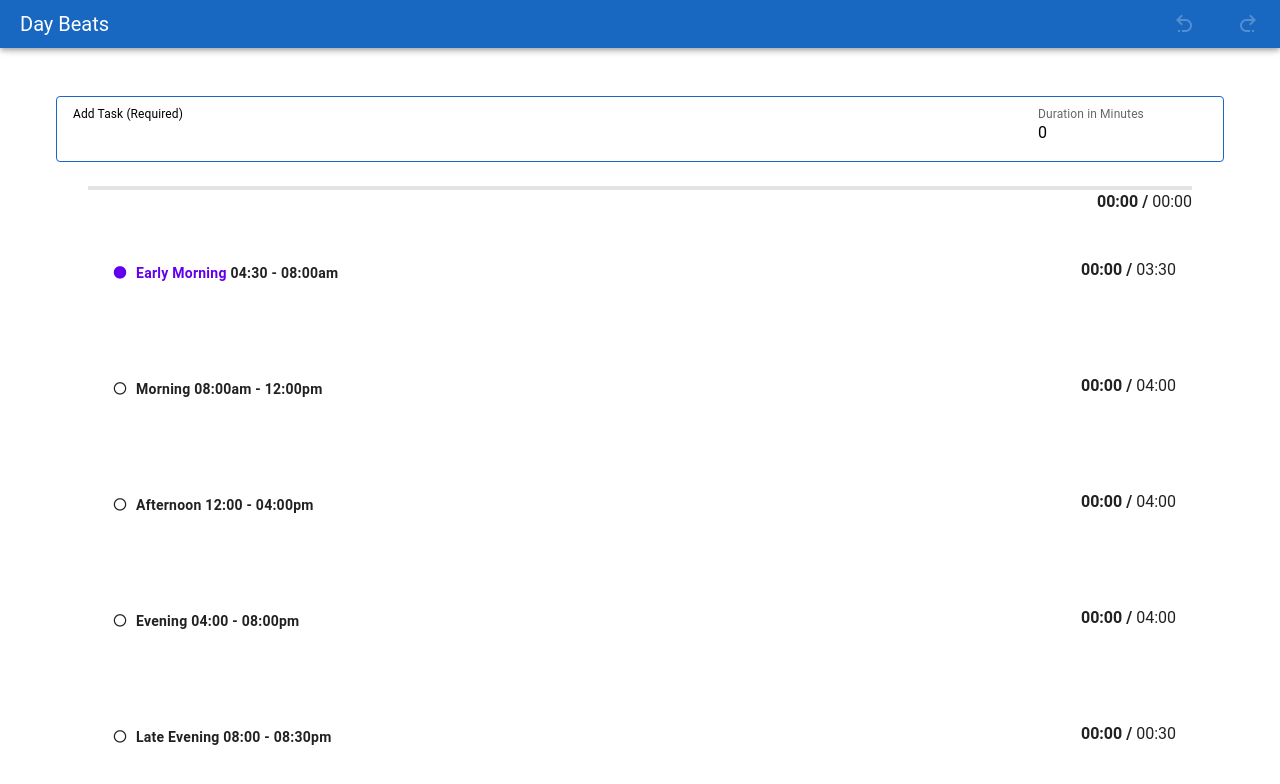
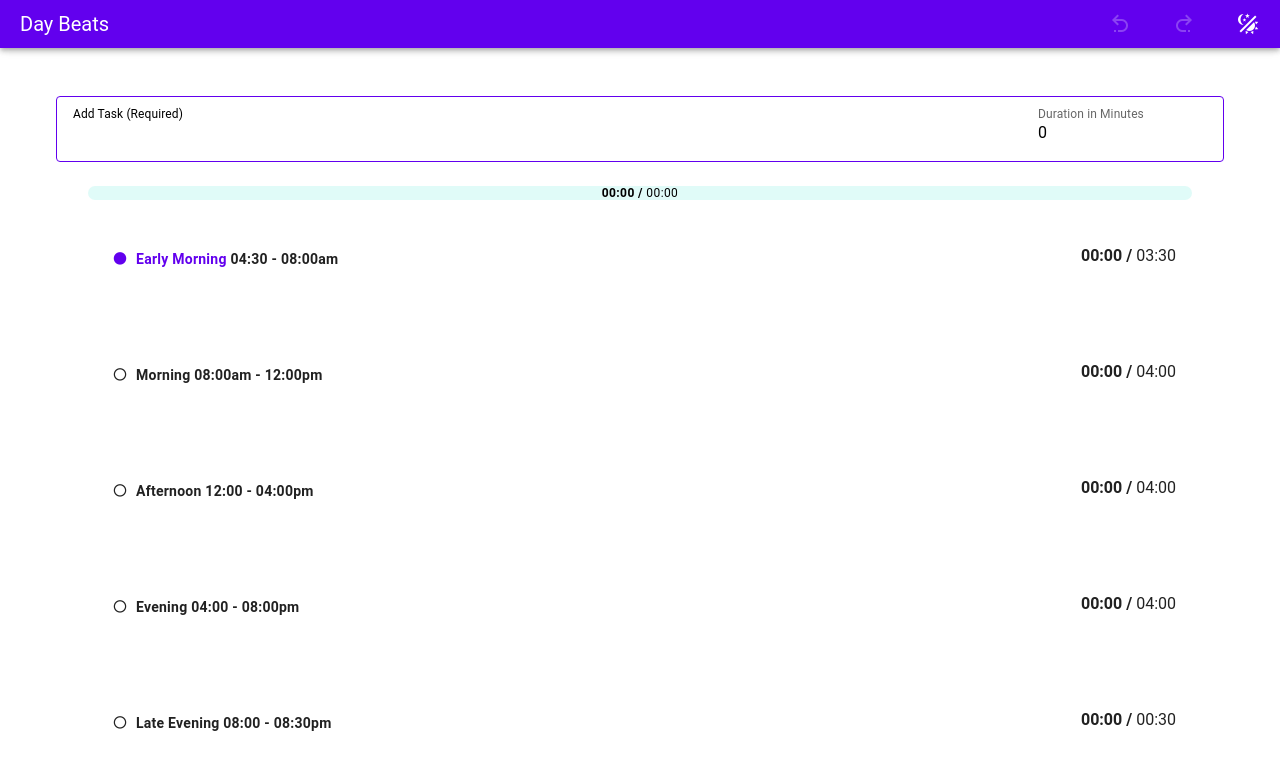
Before and after one commit to cwiki/day-beats, a Vue app: page / in a window 1280 px wide. Shown: the top 784 px of the page. Built offline with nearby package versions, Linux system fonts and the light colour scheme.

Commit message:
adjusted styles, theme and row indexes

```diff
--- a/src/App.vue
+++ b/src/App.vue
@@ -5,19 +5,40 @@ import MyAppToolbar from "@/components/MyAppToolbar.vue";
 import { getDefaultSegments } from "@/common/helpers";
 import { useTaskStore } from "@/stores/task";
 import { useSegmentStore } from "@/stores/segment";
+import { useTheme } from "vuetify";
 
 const taskStore = useTaskStore();
 const segmentStore = useSegmentStore();
 const segments = getDefaultSegments();
+const theme = useTheme();
 
-const tasks = window.localStorage.getItem("DAY_BEAT_TASKS")
-if (tasks) taskStore.setTaskState(JSON.parse(tasks))
-const segs = window.localStorage.getItem("DAY_BEAT_SEGMENTS")
-if (segs) segmentStore.setSegmentState(JSON.parse(segs))
+const tasks = window.localStorage.getItem("DAY_BEAT_TASKS");
+if (tasks) taskStore.setTaskState(JSON.parse(tasks));
+const segs = window.localStorage.getItem("DAY_BEAT_SEGMENTS");
+if (segs) segmentStore.setSegmentState(JSON.parse(segs));
+const vTheme = window.localStorage.getItem("VUETIFY_THEME");
+if (vTheme) theme.global.name.value = vTheme;
+
 // init the segments if there are none
 if (!segmentStore.segments.length) {
   segmentStore.addChanges("INSERT", ...segments);
 }
+
+function toggleTheme() {
+  if (theme.global.name.value === "beatLight") {
+    theme.global.name.value = "beatDark";
+  } else {
+    theme.global.name.value = "beatLight";
+  }
+  window.localStorage.setItem("VUETIFY_THEME", theme.global.name.value);
+}
+
+watch(
+  () => theme.global.name.value,
+  (value) => {
+    window.localStorage.setItem("VUETIFY_THEME", value);
+  }
+);
 
 watch(
   () => taskStore.tasks,
@@ -34,7 +55,6 @@ watch(
     console.log("DAY_BEAT_SEGMENTS", "saved");
   }
 );
-
 </script>
 
 <template>
--- a/src/common/helpers.ts
+++ b/src/common/helpers.ts
@@ -36,7 +36,6 @@ export function getDefaultSegments(): Array<Segment> {
     },
   ];
 }
-
 export function calculateTaskListDuration(tasks: Array<Task>): number {
   return tasks.reduce(
     (carry, task) => (task.duration ? Number(carry) + task.duration : carry),
--- a/src/components/DayProgress.vue
+++ b/src/components/DayProgress.vue
@@ -11,11 +11,18 @@ const percentDone = computed(() => {
 </script>
 
 <template>
-  <v-progress-linear :model-value="percentDone" />
-  <div class="text-right">
-    <TimeCompare
-      :used="taskStore.allocatedTimeDone"
-      :available="taskStore.allocatedTime"
-    />
-  </div>
+  <v-progress-linear
+    rounded
+    color="secondary"
+    :model-value="percentDone"
+    height="14"
+  >
+    <span class="text-sm-caption text-black">
+      <TimeCompare
+        :used="taskStore.allocatedTimeDone"
+        :available="taskStore.allocatedTime"
+      />
+    </span>
+  </v-progress-linear>
+  <div class="text-right"></div>
 </template>
--- a/src/components/MyAppToolbar.vue
+++ b/src/components/MyAppToolbar.vue
@@ -2,9 +2,20 @@
 import { computed } from "vue";
 import { useRoute } from "vue-router";
 import { useTaskStore } from "@/stores/task";
+import { useTheme } from "vuetify";
+
 const taskStore = useTaskStore();
 const route = useRoute();
 const showUndoRedo = computed(() => route.name === "Beats");
+const theme = useTheme();
+
+function toggleTheme() {
+  if (theme.global.name.value === "beatLight") {
+    theme.global.name.value = "beatDark";
+  } else {
+    theme.global.name.value = "beatLight";
+  }
+}
 </script>
 
 <template>
@@ -28,6 +39,12 @@ const showUndoRedo = computed(() => route.name === "Beats");
         <v-icon size="x-large">mdi-redo-variant</v-icon>
         <v-tooltip activator="parent" location="bottom"> cmd + y </v-tooltip>
       </v-btn>
+      <v-btn @click="toggleTheme">
+        <v-icon size="x-large">mdi-theme-light-dark</v-icon>
+        <v-tooltip activator="parent" location="bottom">
+          Toggle Dark Mode
+        </v-tooltip>
+      </v-btn>
       <!--      <v-btn to="/">-->
       <!--        <v-icon size="x-large">mdi-format-list-numbered</v-icon>-->
       <!--        <v-tooltip activator="parent" location="bottom">-->
--- a/src/components/SegmentSingle.vue
+++ b/src/components/SegmentSingle.vue
@@ -38,12 +38,6 @@ const isCurrentSegment = computed(() => {
 });
 </script>
 
-<style scoped>
-.activeSegment {
-  color: #6200ee;
-}
-</style>
-
 <template>
   <v-sheet>
     <v-row>
@@ -51,14 +45,16 @@ const isCurrentSegment = computed(() => {
         <h2 class="text-sm-body-2">
           <strong>
             <v-btn
+              :color="isCurrentSegment ? 'primary' : ''"
+              :class="{ activeSegment: isCurrentSegment }"
+              :icon="isCurrentSegment ? 'mdi-circle' : 'mdi-circle-outline'"
+              variant="text"
               class="pb-1"
-              :class="{ activeSegment: isCurrentSegment }"
+              flat
+              size="x-small"
               @click="segmentStore.setSegment(modelValue)"
-              flat
-              :icon=" isCurrentSegment ? 'mdi-circle' : 'mdi-circle-outline'"
-              size="x-small"
             />
-            <span :class="{ activeSegment: isCurrentSegment }">
+            <span :class="{ 'text-primary': isCurrentSegment }">
               {{ modelValue.description }}
             </span>
             {{ formatTimeRange(modelValue.startTime, modelValue.endTime) }}
--- a/src/components/TaskListItem.vue
+++ b/src/components/TaskListItem.vue
@@ -36,13 +36,15 @@ function toggleTaskDone() {
 
 <template>
   <v-list-item @click="$emit('click')">
+    <template v-slot:prepend>
+      <span class="mr-4">{{ index }}</span>
+    </template>
     <template v-slot:title>
-      <span class="mr-4">{{ index }}</span>
       <span v-if="!modelValue.done">{{ modelValue.description }}</span>
       <del v-else>{{ modelValue.description }}</del>
     </template>
     <template v-if="modelValue.startTime" v-slot:subtitle>
-      <TaskStartTime class="ml-1" :modelValue="modelValue" />
+      <TaskStartTime :modelValue="modelValue" />
     </template>
     <template v-slot:append>
       <span v-if="modelValue.duration">
--- a/src/components/TaskStartTime.vue
+++ b/src/components/TaskStartTime.vue
@@ -15,7 +15,7 @@ const text = computed(() => {
 });
 </script>
 <template>
-  <span style="color: #ff4f39">
+  <span class="text-info">
     <strong>{{ text }}</strong>
   </span>
 </template>
--- a/src/components/TimeCompare.vue
+++ b/src/components/TimeCompare.vue
@@ -16,6 +16,8 @@ const oa = computed(() => props.used > props.available);
 </script>
 
 <template>
-  <strong :class="{ 'text-red': oa }">{{ durationToHHmm(used) }} / </strong
-  >{{ durationToHHmm(available) }}
+  <span>
+    <strong :class="{ 'text-red': oa }">{{ durationToHHmm(used) }} / </strong
+    >{{ durationToHHmm(available) }}
+  </span>
 </template>
--- a/src/components/fields/TaskComboField.vue
+++ b/src/components/fields/TaskComboField.vue
@@ -1,6 +1,5 @@
 <script setup lang="ts">
 import { computed } from "vue";
-import { useTheme } from "vuetify";
 import { defineProps } from "vue";
 import { durationToHHmm } from "@/common/formatters";
 import { getFormFieldTextColor } from "@/common/helpers";
@@ -15,10 +14,6 @@ const props = defineProps({
     default: 0,
   },
 });
-
-const theme = useTheme();
-const textColor =
-  theme.global.name.value === "dark" ? "text-white" : "text-black";
 
 const durationLabel = computed(() => {
   if (props.duration) return "Duration " + durationToHHmm(props.duration);
--- a/src/plugins/vuetify.ts
+++ b/src/plugins/vuetify.ts
@@ -3,7 +3,22 @@ import { createVuetify } from "vuetify";
 import * as components from "vuetify/components";
 import * as directives from "vuetify/directives";
 
-const myCustomLightTheme = {
+const beatDark = {
+  dark: true,
+  colors: {
+    // background: '#FFFFFF',
+    // surface: '#FFFFFF',
+    primary: "#7340bb",
+    secondary: "#03dac5",
+    // error: '#B00020',
+    info: "#ff7663",
+    // success: '#4CAF50',
+    // warning: '#FB8C00',
+    something: "#ff4f39",
+  },
+};
+
+const beatLight = {
   dark: false,
   colors: {
     // background: '#FFFFFF',
@@ -14,14 +29,16 @@ const myCustomLightTheme = {
     info: "#ff4f39",
     // success: '#4CAF50',
     // warning: '#FB8C00',
+    something: "#ff4f39",
   },
 };
 
 export default createVuetify({
   theme: {
-    // defaultTheme: "dark",
+    defaultTheme: "beatLight",
     themes: {
-      myCustomLightTheme,
+      beatLight,
+      beatDark,
     },
   },
   components,
```
